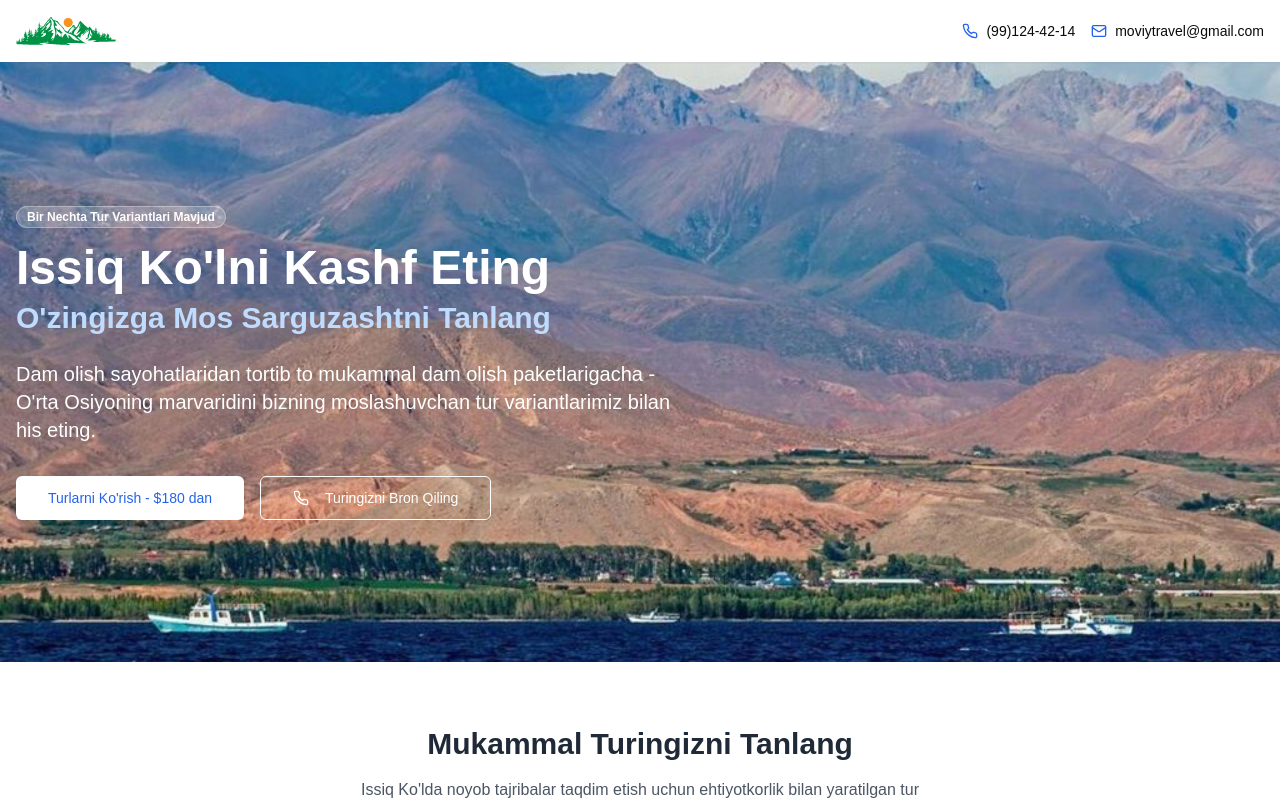
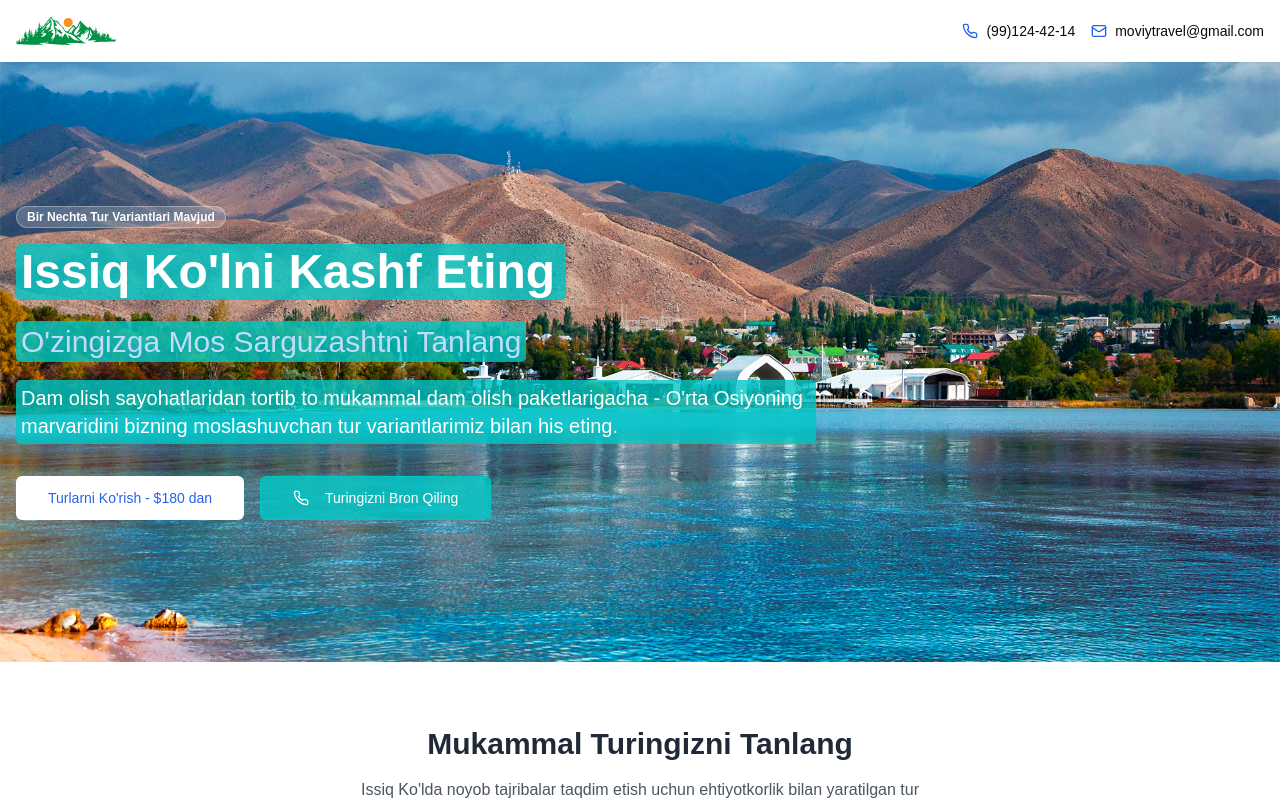
Before and after one commit to sokhibjaynarov/issyk-kul-tour, a Next.js app: page / in a window 1280 px wide. Shown: the top 800 px of the page. Built offline with nearby package versions, Linux system fonts and the light colour scheme.

Commit message:
ibrokhim

```diff
--- a/app/page.tsx
+++ b/app/page.tsx
@@ -259,7 +259,6 @@ export default function IssykKulTour() {
             "Nonushta",
             "Plyajda dam olish",
             "Tushlik",
-            "Ruh Ordo (Milliy Muzey)",
             "Teploxodda sayr",
             "Kechki ovqat",
             "Prezident bo'g'iga sayohat",
@@ -319,8 +318,6 @@ export default function IssykKulTour() {
           activities: [
             "Nonushta",
             "Issiq Ko'ldan chiqib ketish (12:00)",
-            "Bishkekdan chiqib ketish",
-            "TsUM xarid qilish",
             "Esdalik uchun suvenirlar olish",
             "Chegaradan chiqib ketish",
             "Shimkentga kelish (19:00)",
@@ -529,23 +526,46 @@ export default function IssykKulTour() {
       <section className="relative h-[600px] bg-gradient-to-r from-blue-600 to-blue-800 text-white overflow-hidden">
         <div className="absolute inset-0 bg-black/20"></div>
         <div
-          className="absolute inset-0 bg-cover bg-center"
+          className="absolute inset-0 bg-cover bg-center object-cover"
           style={{
-            backgroundImage: `url('/lake.png')`,
+            backgroundImage: `url('/images/issyk-kul-lake.jpg')`,
           }}
         ></div>
         <div className="relative container mx-auto px-4 h-full flex items-center">
-          <div className="max-w-2xl">
+          <div>
             <Badge className="mb-4 bg-white/20 text-white border-white/30">
               Bir Nechta Tur Variantlari Mavjud
             </Badge>
-            <h1 className="text-5xl font-bold mb-6">
+            <h1
+              className="text-5xl bg-[#00c9c7]/80 font-bold mb-6"
+              style={{
+                maxWidth: "550px",
+                padding: "4px 5px 4px 5px",
+                borderRadius: "5px",
+              }}
+            >
               Issiq Ko'lni Kashf Eting
-              <span className="block text-3xl text-blue-200 mt-2">
-                O'zingizga Mos Sarguzashtni Tanlang
-              </span>
             </h1>
-            <p className="text-xl mb-8 text-white ">
+            <span
+              style={{
+                maxWidth: "515px",
+                padding: "4px 5px 4px 5px",
+                borderRadius: "5px",
+                marginBottom: "100px",
+              }}
+              className="5block text-3xl  mb-2  bg-[#00c9c7]/80 text-blue-200 mt-2"
+            >
+              O'zingizga Mos Sarguzashtni Tanlang
+            </span>
+            <p
+              style={{
+                maxWidth: "800px",
+                padding: "4px 5px 4px 5px",
+                borderRadius: "5px",
+                marginTop: "20px",
+              }}
+              className="text-xl bg-[#00c9c7]/80 mb-8 text-white "
+            >
               Dam olish sayohatlaridan tortib to mukammal dam olish
               paketlarigacha - O'rta Osiyoning marvaridini bizning moslashuvchan
               tur variantlarimiz bilan his eting.
@@ -560,7 +580,7 @@ export default function IssykKulTour() {
               <Button
                 size="lg"
                 variant="outline"
-                className="border-white text-white hover:bg-white/10 bg-transparent"
+                className="border-[#00c9c7]/80 bg-[#00c9c7]/80 text-white hover:bg-white/10 "
                 asChild
               >
                 <a href="tel:+998991244214">
```
Also changed, not shown: public/Chirchik.jpg (added), public/bg.jpg (added).
